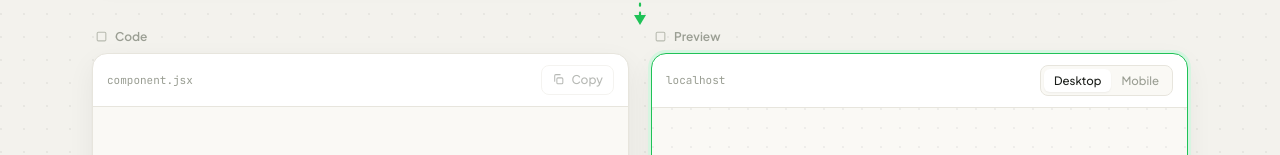
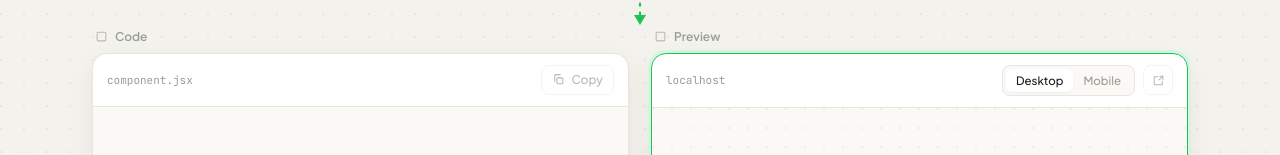
Before and after one commit to vxm52/wireflow, a Next.js app: page / in a window 1280 px wide. Shown: the part 309-464 px from the top of the page. Built offline with nearby package versions, Linux system fonts and the light colour scheme.

Commit message:
Sandbox open-in-new-tab preview on an opaque origin

```diff
--- a/src/app/page.tsx
+++ b/src/app/page.tsx
@@ -5,6 +5,7 @@ import { tokenize, type TokenKind } from "@/components/highlight";
 import { downscaleForUpload } from "@/lib/downscale";
 import {
   buildPreviewDoc,
+  buildSandboxWrapperDoc,
   PREVIEW_MESSAGE_SOURCE,
   previewToken,
   type PreviewMessage,
@@ -15,6 +16,7 @@ import {
   CheckIcon,
   CodeIcon,
   CopyIcon,
+  ExternalLinkIcon,
   FrameIcon,
   GitHubIcon,
   MarkIcon,
@@ -576,6 +578,16 @@ function PreviewFrame({ result }: { result: Result }) {
   }, [srcDoc, token]);
 
   const failed = srcDoc !== null && mount.kind === "failed";
+  // The same condition the footer uses to say "Rendered": only a component
+  // that actually mounted in the sandbox is worth opening in a tab.
+  const rendered = srcDoc !== null && mount.kind === "mounted";
+  const openLabel = rendered
+    ? "Open in new tab"
+    : srcDoc === null
+      ? `Nothing to open — ${NOTHING_TO_RENDER[result.kind]}`
+      : mount.kind === "failed"
+        ? "Nothing to open — the component did not render"
+        : "Waiting for the component to render";
   const message = {
     idle: { title: "Nothing to preview yet", body: "Generate a component to see it here." },
     loading: { title: "Generating…", body: "Waiting on the model." },
@@ -600,6 +612,7 @@ function PreviewFrame({ result }: { result: Result }) {
       >
         <PanelHeader>
           <span className="font-mono text-[11px] text-ink-3">localhost</span>
+          <div className="flex items-center gap-2">
             <div
               role="radiogroup"
               aria-label="Preview viewport"
@@ -621,6 +634,8 @@ function PreviewFrame({ result }: { result: Result }) {
                   {label}
                 </button>
               ))}
+            </div>
+            <OpenInTabButton doc={rendered ? srcDoc : null} label={openLabel} />
           </div>
         </PanelHeader>
 
@@ -693,6 +708,81 @@ function PreviewFrame({ result }: { result: Result }) {
   );
 }
 
+// How long an opened tab's object URLs are kept alive. Two things make this a
+// delay rather than an immediate revoke: the wrapper has to fetch the child URL
+// after the tab opens, and revoking when the *next* tab is opened would let a
+// second click pull the document out from under the first. A minute is far
+// longer than either needs and costs two strings of memory until it elapses.
+const OPENED_DOC_TTL_MS = 60_000;
+
+/**
+ * Opens the *same* document the panel iframe runs — straight from
+ * buildPreviewDoc — as a real top-level tab. The panel is only ~490px wide, so
+ * a component's md:/lg: classes never match there and every layout reads as its
+ * mobile one; a real tab gives it the full window.
+ *
+ * Two blobs, not one. The tab needs a URL and blob: is the only scheme that can
+ * carry a document (top-frame navigation to data: is refused outright), but a
+ * blob: URL inherits this app's origin — so opening the preview document
+ * directly would run model-written code on our origin, with our storage. The
+ * tab is therefore pointed at a wrapper that holds nothing but a sandboxed
+ * iframe pointing at the preview document, which puts the component back on an
+ * opaque origin, as unreachable from this app as it is in the panel.
+ */
+function OpenInTabButton({ doc, label }: { doc: string | null; label: string }) {
+  const opened = useRef<{ urls: string[]; timer: ReturnType<typeof setTimeout> }[]>([]);
+
+  useEffect(
+    () => () => {
+      for (const entry of opened.current) {
+        clearTimeout(entry.timer);
+        for (const url of entry.urls) URL.revokeObjectURL(url);
+      }
+      opened.current = [];
+    },
+    [],
+  );
+
+  function openTab() {
+    if (!doc) return;
+
+    // The payload is handed over by URL rather than inlined into the wrapper:
+    // nothing to escape (the preview document is full of `</script>`), and a
+    // wrapper with no script of its own cannot relay the mount messages the
+    // preview posts to its parent. An opened tab is fire-and-forget; only the
+    // in-panel iframe reports mount state.
+    const childUrl = URL.createObjectURL(new Blob([doc], { type: "text/html" }));
+    const wrapperUrl = URL.createObjectURL(
+      new Blob([buildSandboxWrapperDoc(childUrl)], { type: "text/html" }),
+    );
+    window.open(wrapperUrl, "_blank", "noopener,noreferrer");
+
+    const urls = [childUrl, wrapperUrl];
+    const timer = setTimeout(() => {
+      opened.current = opened.current.filter((entry) => entry.urls !== urls);
+      for (const url of urls) URL.revokeObjectURL(url);
+    }, OPENED_DOC_TTL_MS);
+    opened.current.push({ urls, timer });
+  }
+
+  return (
+    // The tooltip sits on the wrapper, not the button: browsers don't fire
+    // hover on a disabled control, and the disabled states are exactly the
+    // ones whose label has something to explain.
+    <span title={label} className="flex">
+      <button
+        type="button"
+        onClick={openTab}
+        disabled={doc === null}
+        aria-label={doc === null ? label : `${label} (opens in a new tab)`}
+        className={`flex size-[30px] items-center justify-center rounded-lg border border-line text-ink-2 transition-colors enabled:hover:bg-inset enabled:hover:text-ink disabled:cursor-not-allowed disabled:opacity-45 ${FOCUS}`}
+      >
+        <ExternalLinkIcon className="size-[13px]" />
+      </button>
+    </span>
+  );
+}
+
 function EmptyState({ icon, title, body }: { icon: React.ReactNode; title: string; body: string }) {
   return (
     <div className="flex flex-1 flex-col items-center justify-center px-8 py-10 text-center">
--- a/src/components/icons.tsx
+++ b/src/components/icons.tsx
@@ -87,6 +87,16 @@ export function CodeIcon({ className }: IconProps) {
   );
 }
 
+export function ExternalLinkIcon({ className }: IconProps) {
+  return (
+    <svg {...stroke} strokeWidth={1.9} className={className}>
+      <path d="M14 4h6v6" />
+      <path d="m13 11 7-7" />
+      <path d="M19 13.5V19a1 1 0 0 1-1 1H5a1 1 0 0 1-1-1V6a1 1 0 0 1 1-1h5.5" />
+    </svg>
+  );
+}
+
 export function GitHubIcon({ className }: IconProps) {
   return (
     <svg viewBox="0 0 24 24" fill="currentColor" aria-hidden className={className}>
--- a/src/components/preview-doc.ts
+++ b/src/components/preview-doc.ts
@@ -249,6 +249,49 @@ try {
 }
 
 /**
+ * Host shell for opening a preview in a real browser tab.
+ *
+ * A tab needs a URL, and the only scheme that can carry a whole document is
+ * blob: — browsers refuse top-frame navigation to data: outright, whatever its
+ * length. But a blob: URL inherits this app's origin, so handing the preview
+ * document straight to window.open would run model-written code *on our
+ * origin*, with our storage — exactly what the in-panel iframe exists to
+ * prevent.
+ *
+ * So the tab gets this instead: a document that contains no generated code at
+ * all, only a full-viewport sandboxed iframe pointing at the preview document's
+ * own blob URL. The sandbox attribute forces an opaque origin on the child, so
+ * the component runs with no more reach than it has in the panel, while the
+ * iframe fills the window and its md:/lg: breakpoints finally match.
+ *
+ * Note there is no script here, and the payload is passed by URL rather than
+ * inlined: nothing to escape, and the wrapper cannot relay the mount messages
+ * the preview document posts to its parent — an opened tab is fire-and-forget,
+ * and only the in-panel iframe reports mount state.
+ *
+ * @param childUrl Object URL of a document built by buildPreviewDoc.
+ */
+export function buildSandboxWrapperDoc(childUrl: string): string {
+  return `<!doctype html>
+<html lang="en">
+<head>
+<meta charset="utf-8" />
+<meta name="viewport" content="width=device-width, initial-scale=1" />
+<title>Generated component preview</title>
+<style>html, body { margin: 0; height: 100%; background: #ffffff; }</style>
+</head>
+<body>
+<iframe
+  src="${childUrl}"
+  title="Generated component preview"
+  sandbox="allow-scripts"
+  style="border:0;position:fixed;inset:0;width:100%;height:100%"
+></iframe>
+</body>
+</html>`;
+}
+
+/**
  * @param code  Component source as returned by /api/generate (already
  *              parse-gated server-side).
  * @param token Per-document id from previewToken, echoed back on every
```
Lines whose indentation alone changed are shown as unchanged.
